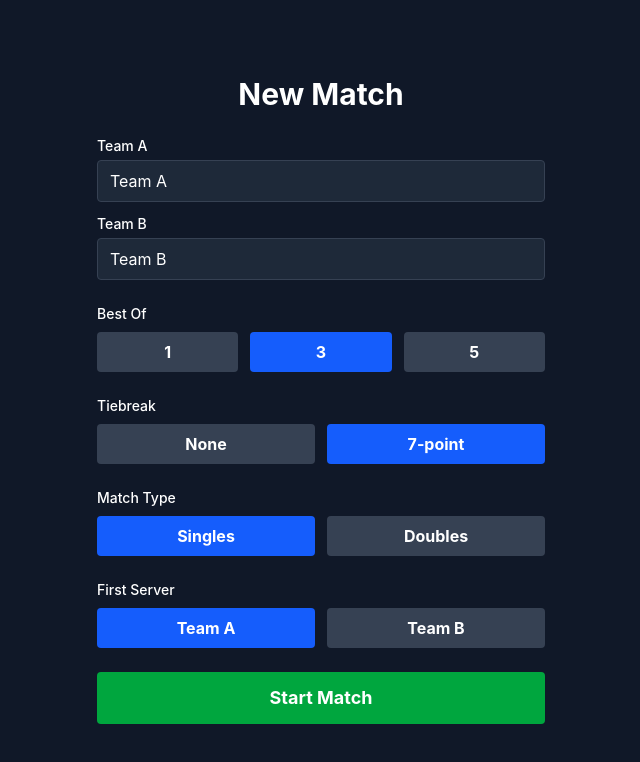
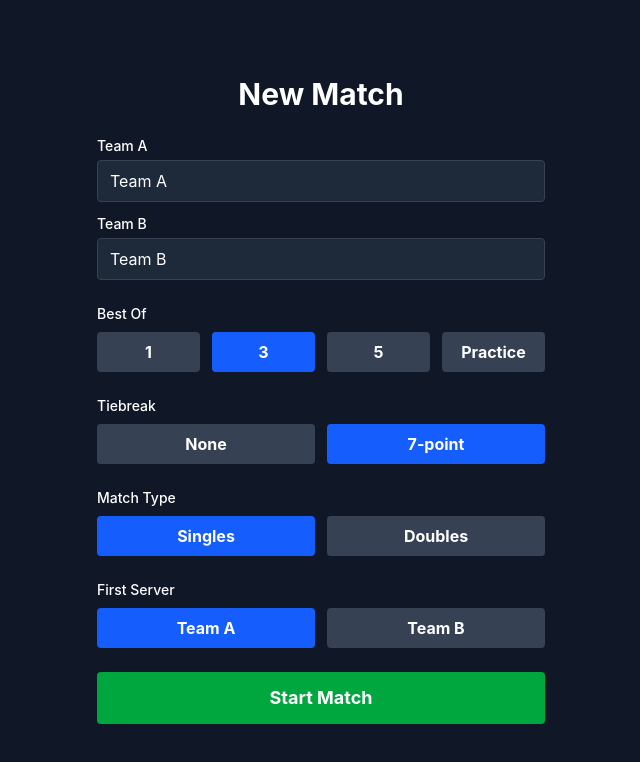
Before and after one commit to keepgoing-228/tennis-scorekeeper, a React (Vite) app: page /new in a window 1280 px wide. Shown: the top 762 px of the page, without its empty margins (319-959 px from the left). Built offline with nearby package versions, Linux system fonts and the light colour scheme.

Commit message:
feat: add Practice button to match creation, hide tiebreak in practice mode
Co-Authored-By: Claude Opus 4.6 <noreply@anthropic.com>

```diff
--- a/src/ui/pages/NewMatch.tsx
+++ b/src/ui/pages/NewMatch.tsx
@@ -96,9 +96,19 @@ export default function NewMatch() {
                 {n}
               </button>
             ))}
+            <button
+              type="button"
+              onClick={() => setBestOf("practice")}
+              className={`flex-1 py-2 rounded font-bold ${
+                bestOf === "practice" ? "bg-blue-600" : "bg-gray-700"
+              }`}
+            >
+              Practice
+            </button>
           </div>
         </div>
 
+        {bestOf !== "practice" && (
           <div>
             <label className="block text-sm font-medium mb-2">Tiebreak</label>
             <div className="flex gap-3">
@@ -116,6 +126,7 @@ export default function NewMatch() {
               ))}
             </div>
           </div>
+        )}
 
         <div>
           <label className="block text-sm font-medium mb-2">Match Type</label>
```
Lines whose indentation alone changed are shown as unchanged.
